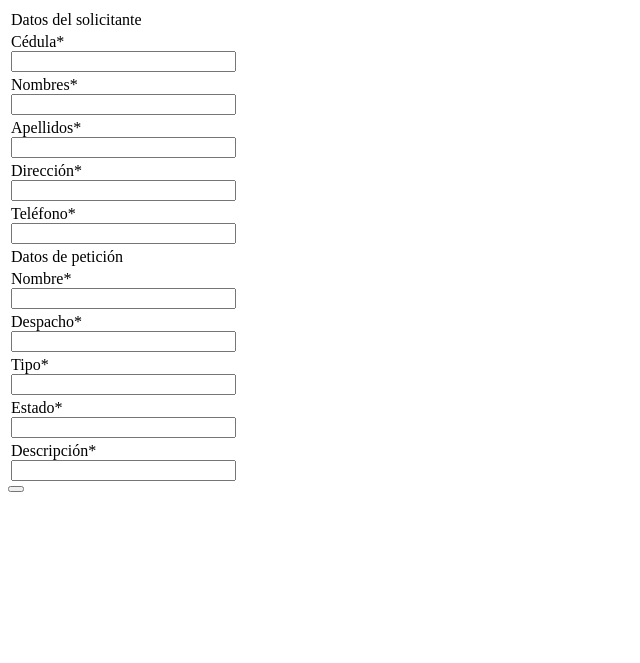
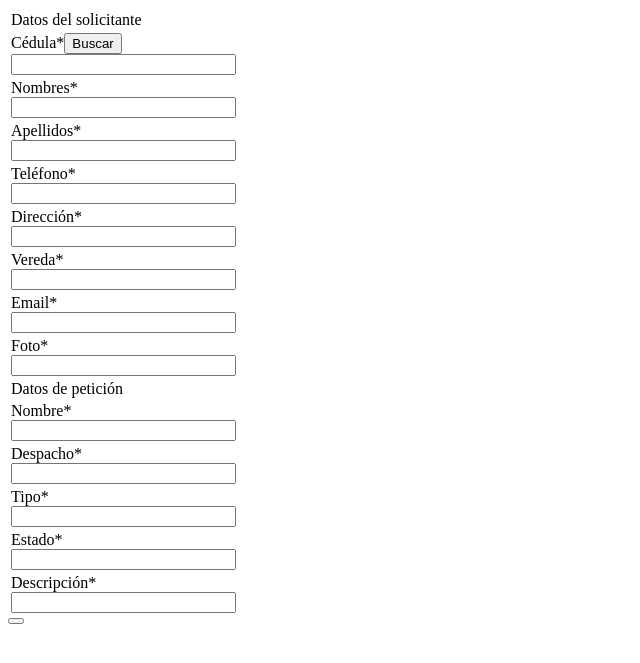
Before and after one commit to yelas61260/yelvar_p1, a CodeIgniter app: the page made by application/views/registro/viewSolicitud.php in a window 1280 px wide. Shown: the top 663 px of the page, without its empty margins (0-640 px from the left). Run offline with CodeIgniter, Linux system fonts and the light colour scheme; data that the repository does not hold is empty.

Commit message:
CY_2016_11_22
se ajusto el formulario de registro de solicitud, aun falta por terminar

```diff
--- a/application/views/registro/viewSolicitud.php
+++ b/application/views/registro/viewSolicitud.php
@@ -20,32 +20,50 @@
 				</tr>
 				<tr>
 					<td>
-						<div class="form-label"><label for="p2">Cédula<span>*</span></label></div>
+						<div class="form-label"><label for="p2">Cédula<span>*</span></label><button id="buscar_btn" onclick=""/>Buscar</button></div>
 						<div class="form-input"><input type="text" name="p2" id="p2" size="25" value="" required/></div>
 					</td>
 				</tr>
 				<tr>
 					<td>
 						<div class="form-label"><label for="p3">Nombres<span>*</span></label></div>
-						<div class="form-input"><input type="text" name="p2" id="p2" size="25" value="" required/></div>
+						<div class="form-input"><input type="text" name="p3" id="p3" size="25" value="" required/></div>
 					</td>
 				</tr>
 				<tr>
 					<td>
 						<div class="form-label"><label for="p4">Apellidos<span>*</span></label></div>
-						<div class="form-input"><input type="text" name="p2" id="p2" size="25" value="" required/></div>
+						<div class="form-input"><input type="text" name="p4" id="p4" size="25" value="" required/></div>
 					</td>
 				</tr>
 				<tr>
 					<td>
-						<div class="form-label"><label for="p5">Dirección<span>*</span></label></div>
-						<div class="form-input"><input type="text" name="p2" id="p2" size="25" value="" required/></div>
+						<div class="form-label"><label for="p5">Teléfono<span>*</span></label></div>
+						<div class="form-input"><input type="text" name="p5" id="p5" size="25" value="" required/></div>
 					</td>
 				</tr>
 				<tr>
 					<td>
-						<div class="form-label"><label for="p6">Teléfono<span>*</span></label></div>
-						<div class="form-input"><input type="text" name="p2" id="p2" size="25" value="" required/></div>
+						<div class="form-label"><label for="p6">Dirección<span>*</span></label></div>
+						<div class="form-input"><input type="text" name="p6" id="p6" size="25" value="" required/></div>
+					</td>
+				</tr>
+				<tr>
+					<td>
+						<div class="form-label"><label for="p7">Vereda<span>*</span></label></div>
+						<div class="form-input"><input type="text" name="p7" id="p7" size="25" value="" required/></div>
+					</td>
+				</tr>
+				<tr>
+					<td>
+						<div class="form-label"><label for="p8">Email<span>*</span></label></div>
+						<div class="form-input"><input type="text" name="p8" id="p8" size="25" value="" required/></div>
+					</td>
+				</tr>
+				<tr>
+					<td>
+						<div class="form-label"><label for="p9">Foto<span>*</span></label></div>
+						<div class="form-input"><input type="text" name="p9" id="p9" size="25" value="" required/></div>
 					</td>
 				</tr>
 				<tr>
@@ -55,32 +73,32 @@
 				</tr>
 				<tr>
 					<td>
-						<div class="form-label"><label for="p8">Nombre<span>*</span></label></div>
-						<div class="form-input"><input type="text" name="p2" id="p2" size="25" value="" required/></div>
+						<div class="form-label"><label for="p10">Nombre<span>*</span></label></div>
+						<div class="form-input"><input type="text" name="p10" id="p10" size="25" value="" required/></div>
 					</td>
 				</tr>
 				<tr>
 					<td>
-						<div class="form-label"><label for="p9">Despacho<span>*</span></label></div>
-						<div class="form-input"><input type="text" name="p2" id="p2" size="25" value="" required/></div>
+						<div class="form-label"><label for="p11">Despacho<span>*</span></label></div>
+						<div class="form-input"><input type="text" name="p11" id="p11" size="25" value="" required/></div>
 					</td>
 				</tr>
 				<tr>
 					<td>
-						<div class="form-label"><label for="p2">Tipo<span>*</span></label></div>
-						<div class="form-input"><input type="text" name="p2" id="p2" size="25" value="" required/></div>
+						<div class="form-label"><label for="p12">Tipo<span>*</span></label></div>
+						<div class="form-input"><input type="text" name="p12" id="p12" size="25" value="" required/></div>
 					</td>
 				</tr>
 				<tr>
 					<td>
-						<div class="form-label"><label for="p2">Estado<span>*</span></label></div>
-						<div class="form-input"><input type="text" name="p2" id="p2" size="25" value="" required/></div>
+						<div class="form-label"><label for="p13">Estado<span>*</span></label></div>
+						<div class="form-input"><input type="text" name="p13" id="p13" size="25" value="" required/></div>
 					</td>
 				</tr>
 				<tr>
 					<td>
-						<div class="form-label"><label for="p2">Descripción<span>*</span></label></div>
-						<div class="form-input"><input type="text" name="p2" id="p2" size="25" value="" required/></div>
+						<div class="form-label"><label for="p14">Descripción<span>*</span></label></div>
+						<div class="form-input"><input type="text" name="p14" id="p14" size="25" value="" required/></div>
 					</td>
 				</tr>
 				<tr>
```
Also changed, not shown: application/controllers/Accion.php (+6 -6 lines), application/controllers/DAOSolicitudIMPL.php (+46 -20 lines), application/models/db/DAOSolicitante.php (+9 -0 lines).
